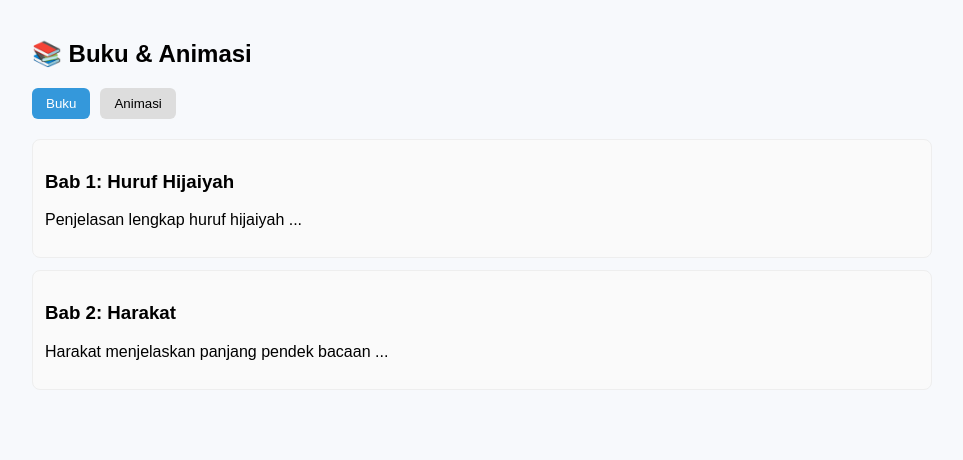
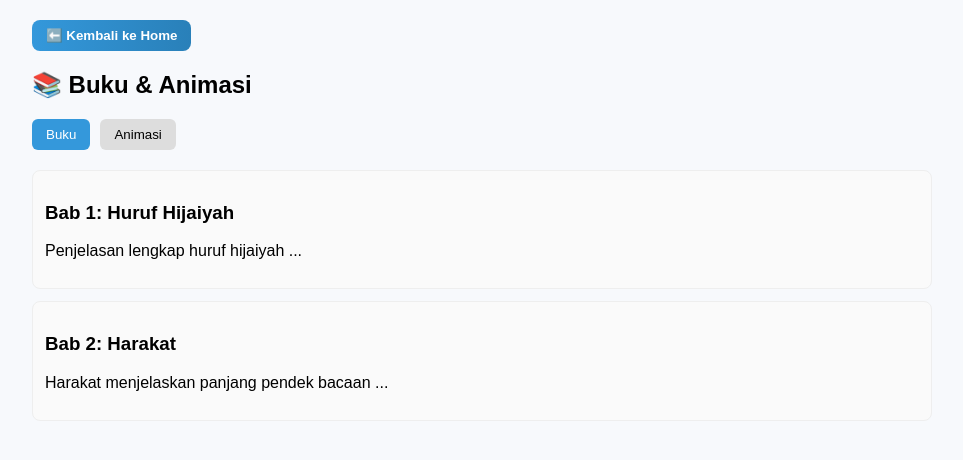
Before and after one commit to sptryogi/alquran-pwa, a React (Vite) app in the folder frontend/: page /book in a window 1280 px wide. Shown: the top 460 px of the page, without its empty margins (158-1121 px from the left). Built offline with nearby package versions, Linux system fonts and the light colour scheme.

Commit message:
Update Book.jsx

```diff
--- a/frontend/src/pages/Book.jsx
+++ b/frontend/src/pages/Book.jsx
@@ -10,6 +10,12 @@ export default function Book() {
 
   return (
     <div className="container">
+      <div className="wp-topbar">
+        <button className="wp-back-btn" onClick={() => nav("/")}>
+          ⬅️ Kembali ke Home
+        </button>
+      </div>
+
       <h2>📚 Buku & Animasi</h2>
 
       {/* Tab Switcher */}
```
